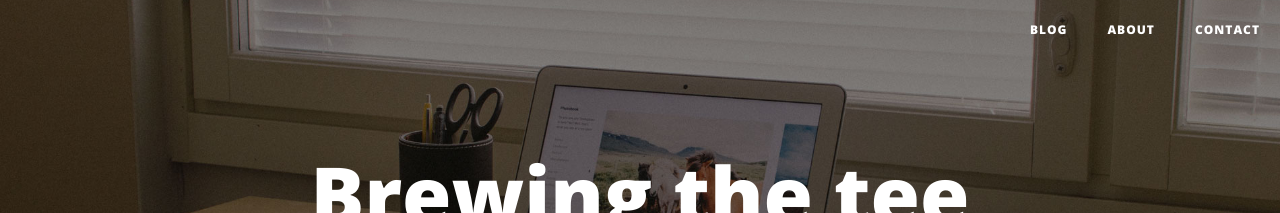
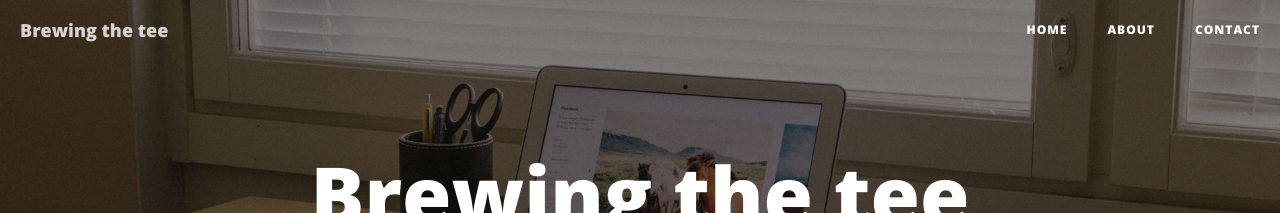
Before and after one commit to kleszcz/blog, a Jekyll site: the page built from index.html, in a window 1280 px wide. Shown: the top 213 px of the page. Built offline with Jekyll 4.4.1, drawn with Linux system fonts in a browser that asks for light colours; nearby versions of some CDN libraries; the list of posts is cut into pages by our own code.

Commit message:
nav revert

```diff
--- a/_includes/nav.html
+++ b/_includes/nav.html
@@ -9,14 +9,14 @@
                 <span class="icon-bar"></span>
                 <span class="icon-bar"></span>
             </button>
-            <a class="navbar-brand" href="{{ site.url }}/">{{ Home page }}</a>
+            <a class="navbar-brand" href="{{ site.baseurl }}/">{{ site.title }}</a>
         </div>
 
         <!-- Collect the nav links, forms, and other content for toggling -->
         <div class="collapse navbar-collapse" id="bs-example-navbar-collapse-1">
             <ul class="nav navbar-nav navbar-right">
                 <li>
-                    <a href="{{ site.baseurl }}/">Blog</a>
+                    <a href="{{ site.baseurl }}/">Home</a>
                 </li>
                 {% for page in site.pages %}{% if page.title %}
 				{% if page.url != '/404.html' %}
```
